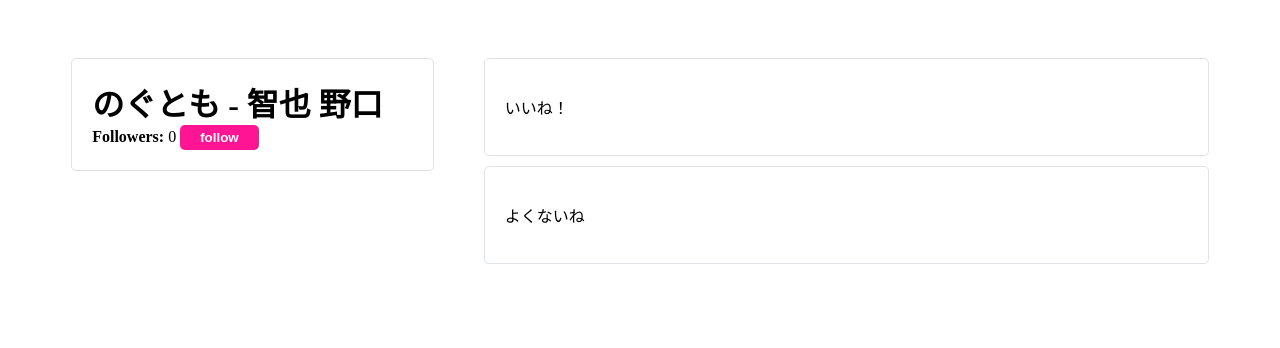
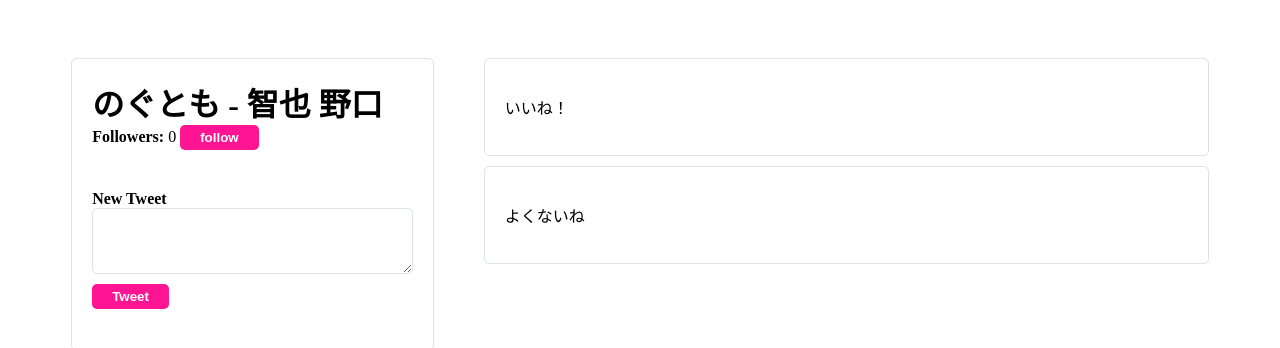
Before and after one commit to NwHub/twitter-clone, a Vue app: page / in a window 1280 px wide. Shown: the top 348 px of the page. Built offline with nearby package versions, Linux system fonts and the light colour scheme.

Commit message:
入力ボックスを追加②

```diff
--- a/src/components/Twitter.vue
+++ b/src/components/Twitter.vue
@@ -8,13 +8,30 @@
 
           <button @click="followerCount">follow</button>
         </div>
+
+        <form
+          class="user-profile__create-tweet-panel"
+          @submit.prevent="addTweet"
+        >
+          <label class="newTweet">
+            <strong>New Tweet</strong>
+          </label>
+          <textarea v-model="inputContent" rows="4"></textarea>
+          <div>
+            <button>Tweet</button>
+          </div>
+        </form>
       </div>
 
       <div class="user-profile__tweets-wrapper">
-          <div class="user-profile__tweets-wrapper__tweet-item" v-for="tweet in user.tweets" :key="tweet.id">
-              <p>{{tweet.content}}</p>
-            </div>
-            </div>
+        <div
+          class="user-profile__tweets-wrapper__tweet-item"
+          v-for="tweet in user.tweets"
+          :key="tweet.id"
+        >
+          <p>{{ tweet.content }}</p>
+        </div>
+      </div>
     </div>
   </div>
 </template>
@@ -25,23 +42,31 @@ export default {
 
   data: () => {
     return {
+      inputContent: "",
       followers: 0,
       user: {
         userName: "のぐとも",
         firstName: "智也",
         lastName: "野口",
         tweets: [
-  { id: 1, content: 'いいね！' },
-  { id: 2, content: 'よくないね' },
-]
-
-
+          { id: 1, content: "いいね！" },
+          { id: 2, content: "よくないね" }
+        ]
       }
     };
   },
   methods: {
     followerCount() {
       this.followers++;
+    },
+    addTweet() {
+      this.user.tweets = [
+        {
+          id: this.user.tweets.length,
+          content: this.inputContent
+        },
+        ...this.user.tweets
+      ];
     }
   }
 };
@@ -61,6 +86,18 @@ export default {
   border-radius: 5px;
   border: 1px solid #dfe3e8;
   margin-bottom: auto;
+}
+/* インプット */
+textarea {
+  border: 1px solid #dfe3e8;
+  border-radius: 5px;
+  margin-bottom: 10px;
+}
+.user-profile__create-tweet-panel {
+  margin-top: 20px;
+  padding: 20px 0;
+  display: flex;
+  flex-direction: column;
 }
 /* ツイート */
 .user-profile__tweets-wrapper {
```
